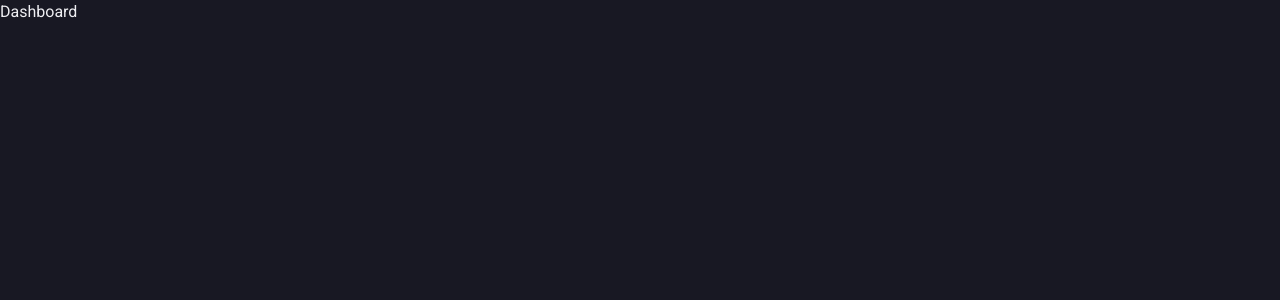
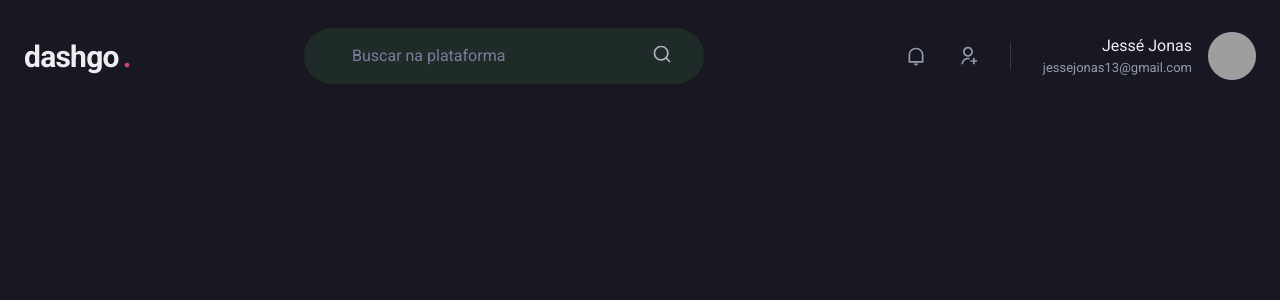
Before and after one commit to jessejonass/dashgo, a Next.js app: page /dashboard in a window 1280 px wide. Shown: the top 300 px of the page. Built offline with nearby package versions, Linux system fonts and the light colour scheme; grey boxes are pictures that could not be loaded.

Commit message:
feat: added header component

```diff
--- /dev/null
+++ b/src/components/Header/Header.tsx
@@ -0,0 +1,92 @@
+import { FC } from "react";
+import { Flex, Text, Input, Icon, HStack, Box, Avatar } from "@chakra-ui/react";
+import {
+  RiNotificationLine,
+  RiSearchLine,
+  RiUserAddLine,
+} from "react-icons/ri";
+
+const Header: FC = () => {
+  return (
+    <Flex
+      as="header"
+      w="100%"
+      maxW="1480"
+      h="20"
+      mx="auto"
+      mt="4"
+      px="6"
+      align="center"
+    >
+      <Text
+        fontSize="3xl"
+        fontWeight="bold"
+        letterSpacing="tight"
+        w="64"
+        userSelect="none"
+      >
+        dashgo
+        <Text as="span" ml="1" color="pink.500">
+          .
+        </Text>
+      </Text>
+
+      <Flex
+        as="label"
+        flex="1"
+        py="4"
+        px="8"
+        ml="6"
+        maxW="400"
+        alignSelf="center"
+        color="gray.200"
+        position="relative"
+        bg="gray.800"
+        borderRadius="full"
+      >
+        <Input
+          color="gray.50"
+          variant="unstyled"
+          px="4"
+          mr="4"
+          placeholder="Buscar na plataforma"
+          _placeholder={{ color: "gray.400" }}
+        />
+
+        <Icon as={RiSearchLine} fontSize="20" />
+      </Flex>
+
+      <Flex align="center" ml="auto">
+        <HStack
+          spacing="8"
+          mx="8"
+          pr="8"
+          py="1"
+          color="gray.300"
+          borderRightWidth={1}
+          borderColor="gray.700"
+        >
+          <Icon as={RiNotificationLine} fontSize="20" />
+          <Icon as={RiUserAddLine} fontSize="20" />
+        </HStack>
+
+        <Flex align="center">
+          <Box mr="4" textAlign="right">
+            <Text>Jessé Jonas</Text>
+            <Text color="gray.300" fontSize="small">
+              jessejonas13@gmail.com
+            </Text>
+          </Box>
+
+          <Avatar
+            size="md"
+            name="Jessé Jonas"
+            src="https://github.com/jessejonass.png"
+          />
+        </Flex>
+      </Flex>
+    </Flex>
+  );
+};
+
+export default Header;
--- /dev/null
+++ b/src/components/Header/index.ts
@@ -0,0 +1,3 @@
+import Header from "./Header";
+
+export default Header;
--- a/src/components/pages/Dashboard/Dashboard.tsx
+++ b/src/components/pages/Dashboard/Dashboard.tsx
@@ -1,10 +1,9 @@
+import Header from 'components/Header';
 import { FC } from 'react';
 
 const Dashboard: FC = () => {
   return (
-    <div>
-      <h1>Dashboard</h1>
-    </div>
+    <Header />
   );
 };
 
```
